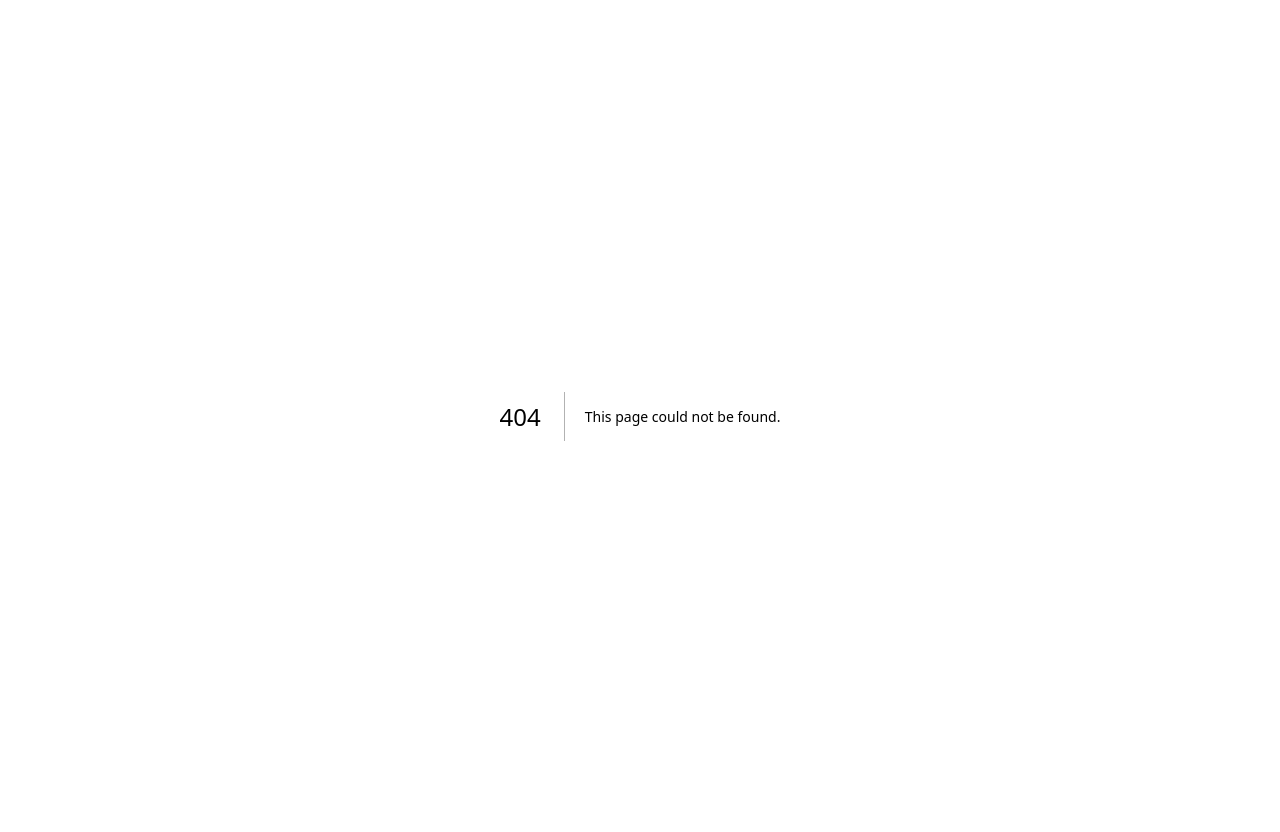
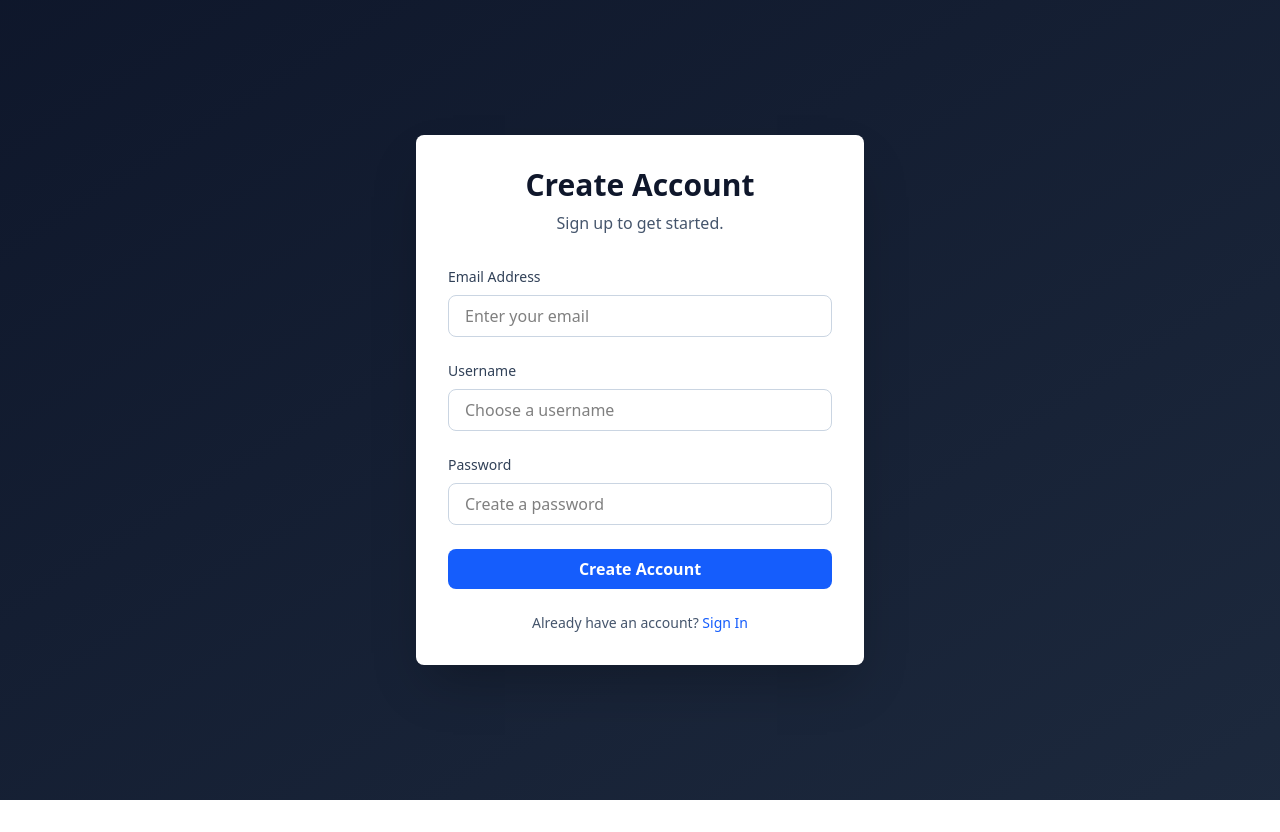
Before and after one commit to tqspham/login-page-1777663388779, a Next.js app: page /signup in a window 1280 px wide. Before the commit this address had no page. After the commit the page ends 800 px from the top, so only its background shows below. Built offline with nearby package versions, Linux system fonts and the light colour scheme.

Commit message:
Create app/signup/page.tsx

```diff
--- /dev/null
+++ b/app/signup/page.tsx
@@ -0,0 +1,64 @@
+export default function SignupPage(): React.ReactElement {
+  return (
+    <div className="w-full max-w-md">
+      <div className="bg-white rounded-lg shadow-2xl p-8">
+        <h1 className="text-3xl font-bold text-center text-slate-900 mb-2">
+          Create Account
+        </h1>
+        <p className="text-center text-slate-600 mb-8">
+          Sign up to get started.
+        </p>
+        <form className="space-y-6">
+          <div>
+            <label htmlFor="email" className="block text-sm font-medium text-slate-700 mb-2">
+              Email Address
+            </label>
+            <input
+              id="email"
+              type="email"
+              className="w-full px-4 py-2 border border-slate-300 rounded-lg focus:outline-none focus:ring-2 focus:ring-blue-500"
+              placeholder="Enter your email"
+            />
+          </div>
+          <div>
+            <label htmlFor="username" className="block text-sm font-medium text-slate-700 mb-2">
+              Username
+            </label>
+            <input
+              id="username"
+              type="text"
+              className="w-full px-4 py-2 border border-slate-300 rounded-lg focus:outline-none focus:ring-2 focus:ring-blue-500"
+              placeholder="Choose a username"
+            />
+          </div>
+          <div>
+            <label htmlFor="password" className="block text-sm font-medium text-slate-700 mb-2">
+              Password
+            </label>
+            <input
+              id="password"
+              type="password"
+              className="w-full px-4 py-2 border border-slate-300 rounded-lg focus:outline-none focus:ring-2 focus:ring-blue-500"
+              placeholder="Create a password"
+            />
+          </div>
+          <button
+            type="submit"
+            className="w-full bg-blue-600 hover:bg-blue-700 text-white font-semibold py-2 px-4 rounded-lg transition-colors"
+          >
+            Create Account
+          </button>
+          <p className="text-center text-slate-600 text-sm">
+            Already have an account?{' '}
+            <a
+              href="/"
+              className="text-blue-600 hover:text-blue-700 font-medium transition-colors"
+            >
+              Sign In
+            </a>
+          </p>
+        </form>
+      </div>
+    </div>
+  );
+}
```
